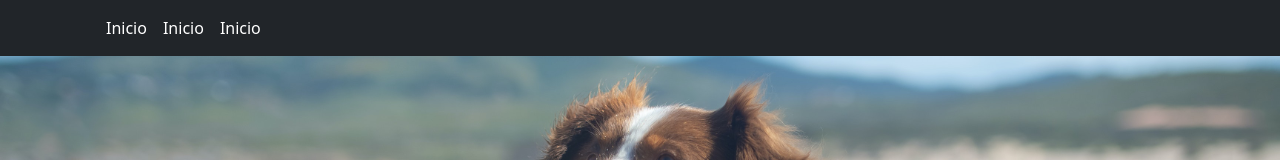
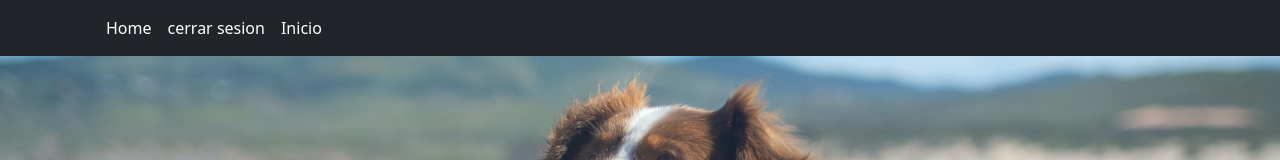
Before and after one commit to emerson14/Pets, a plain HTML site: page view/app.html in a window 1280 px wide. Shown: the top 160 px of the page. Drawn offline with nearby package versions, Linux system fonts and the light colour scheme; files whose address does not match are found by name.

```diff
--- a/view/app.html
+++ b/view/app.html
@@ -24,10 +24,10 @@
                         <div class="collapse navbar-collapse" id="navbarSupportedContent">
                             <ul class="navbar-nav mr-auto">
                                 <li class="nav-item">
-                                    <a class="nav-link active" aria-current="page" href="app.html">Inicio</a>
+                                    <a class="nav-link active" aria-current="page" href="app.html">Home</a>
                                 </li>
                                 <li class="nav-item">
-                                    <a class="nav-link active" aria-current="page" href="app.html">Inicio</a>
+                                    <a class="nav-link active" aria-current="page" href="app.html">cerrar sesion</a>
                                 </li>
                                 <li class="nav-item">
                                     <a class="nav-link active" aria-current="page" href="app.html">Inicio</a>
```
